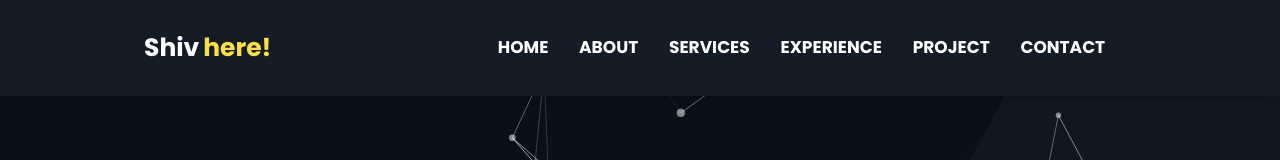
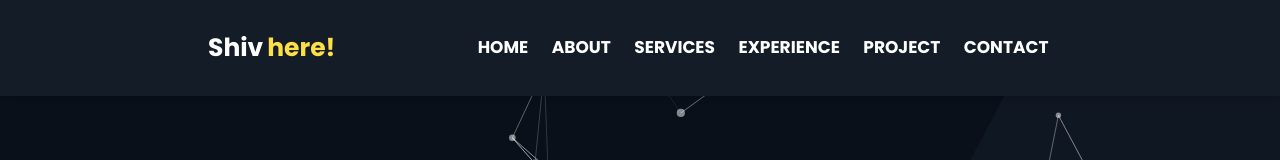
Before and after one commit to shivaramr/shiv-portfolio-24, a Next.js app: page / in a window 1280 px wide. Shown: the top 160 px of the page. Built offline with nearby package versions, Linux system fonts and the light colour scheme.

Commit message:
Responsive issue fix

```diff
--- a/app/components/Navbar/index.tsx
+++ b/app/components/Navbar/index.tsx
@@ -8,8 +8,8 @@ interface Props {
 
 const NavBar = ({ openNav }: Props) => {
   return (
-    <div className="w-[100%] fixed z-[10000] top-0 h-[12vh] bg-[#141c27] shadow-md">
-      <div className="flex items-center justify-between w-[80%] mx-auto px-[1rem] h-[100%]">
+    <div className="w-full fixed z-[10000] top-0 h-[12vh] bg-[#141c27] shadow-md">
+      <div className="flex items-center justify-between w-[80%] md:w-[90%] lg:w-[80%] xl:w-[70%] mx-auto px-[1rem] h-[100%]">
         <h1 className="flex-[0.6] cursor-pointer text-[25px] text-white font-bold">
           {shortName}
           <span className="mx-1 text-yellow-300">here!</span>
```
